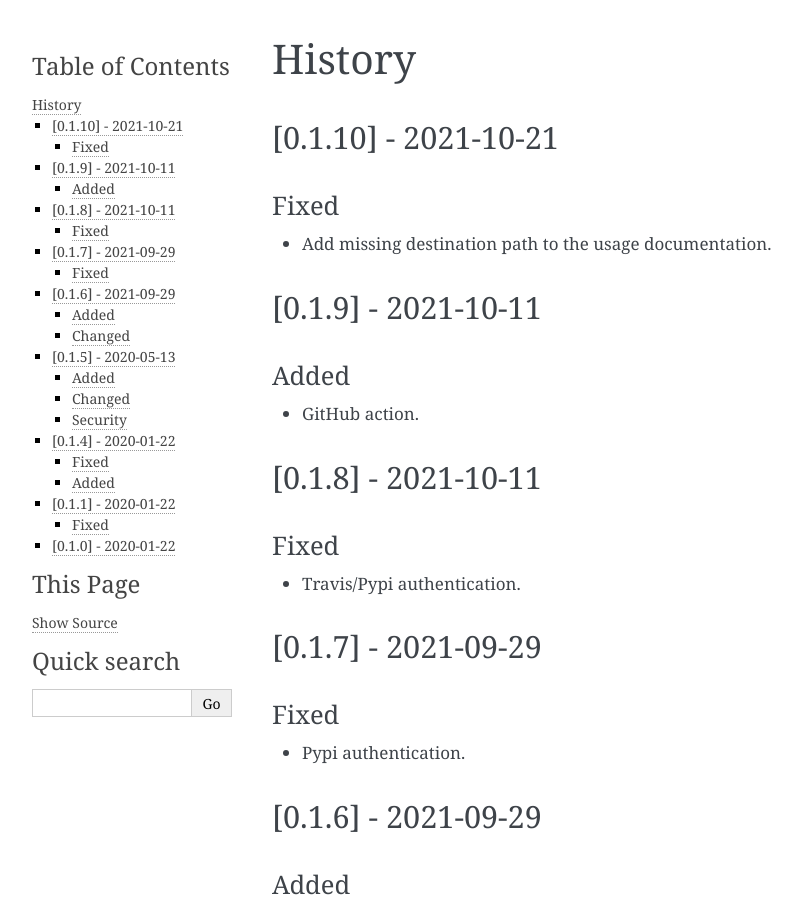
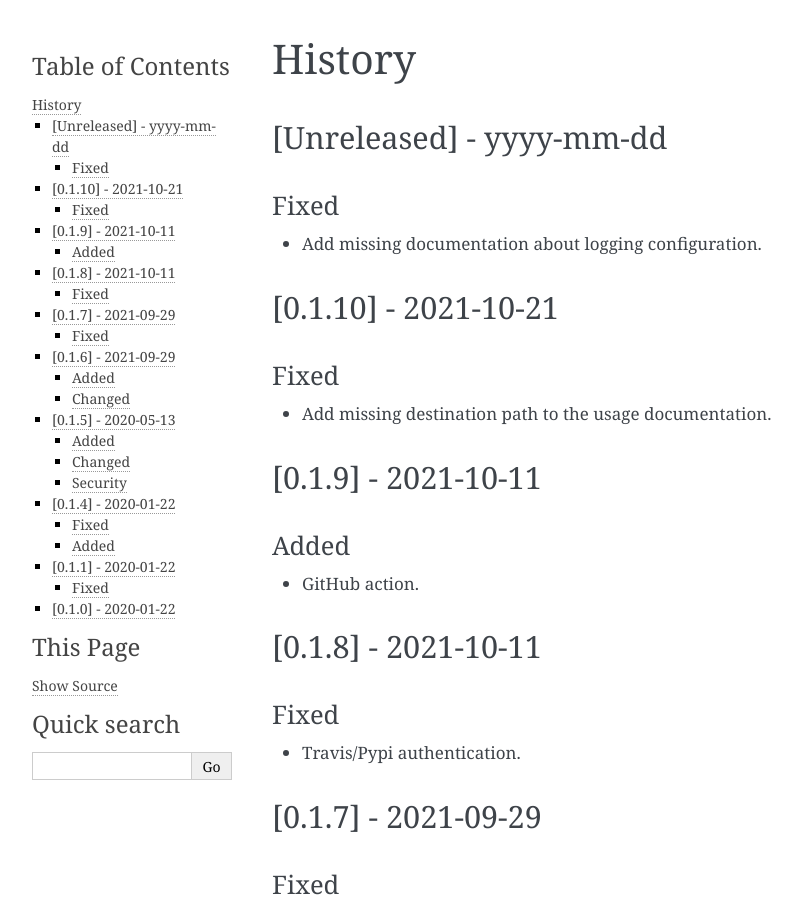
Before and after one commit to PublicDataLab/DataPortalExplorer, a Sphinx documentation site: the page built from docs/history.rst, in a window 1280 px wide and 900 px high. Shown: the whole window, without its empty margins (148-950 px from the left). Built offline with Sphinx 7.4.7, drawn with Linux system fonts in a browser that asks for light colours.

Commit message:
🐛 Fix: Add missing documentation about logging.

```diff
--- a/HISTORY.rst
+++ b/HISTORY.rst
@@ -1,6 +1,14 @@
 =======
 History
 =======
+
+[Unreleased] - yyyy-mm-dd
+---------------------
+
+Fixed
+~~~~~
+* Add missing documentation about logging configuration.
+
 
 [0.1.10] - 2021-10-21
 ---------------------
```
Also changed, not shown: docs/usage.rst (+8 -1 lines).
